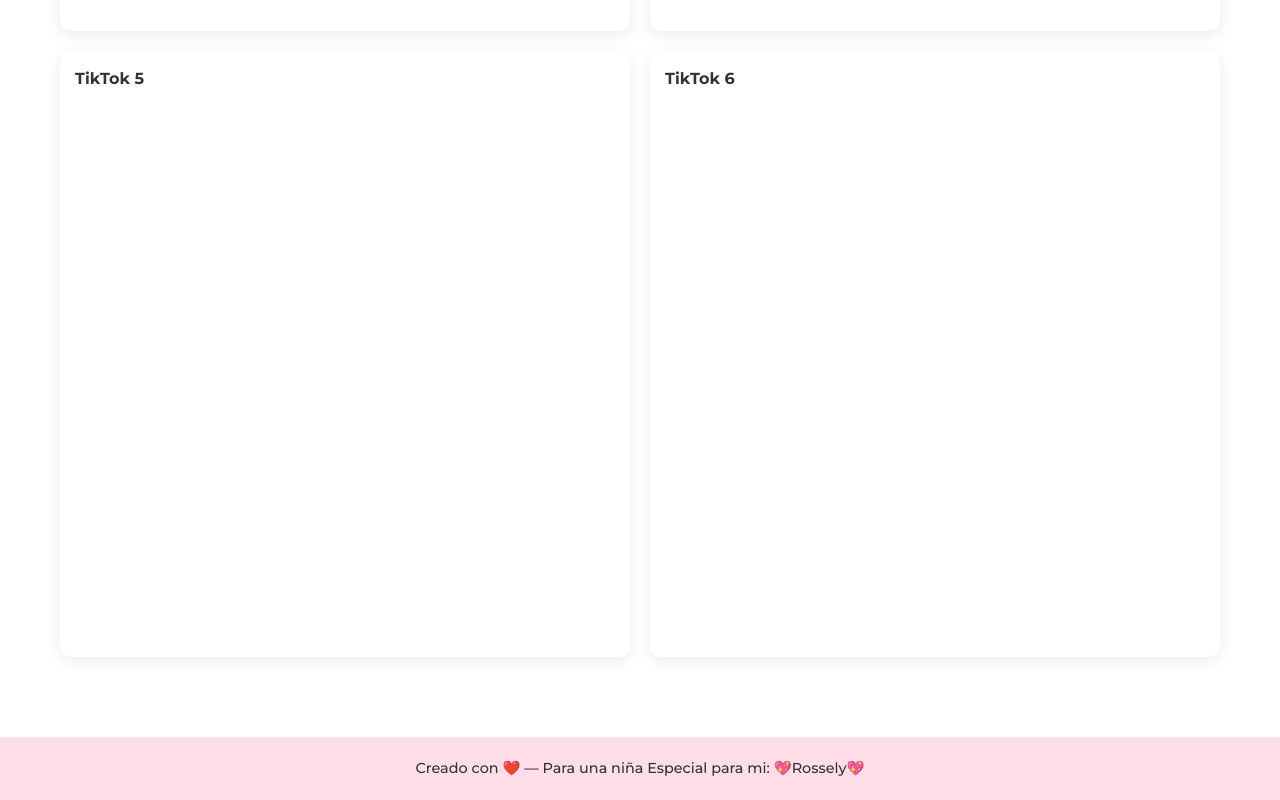
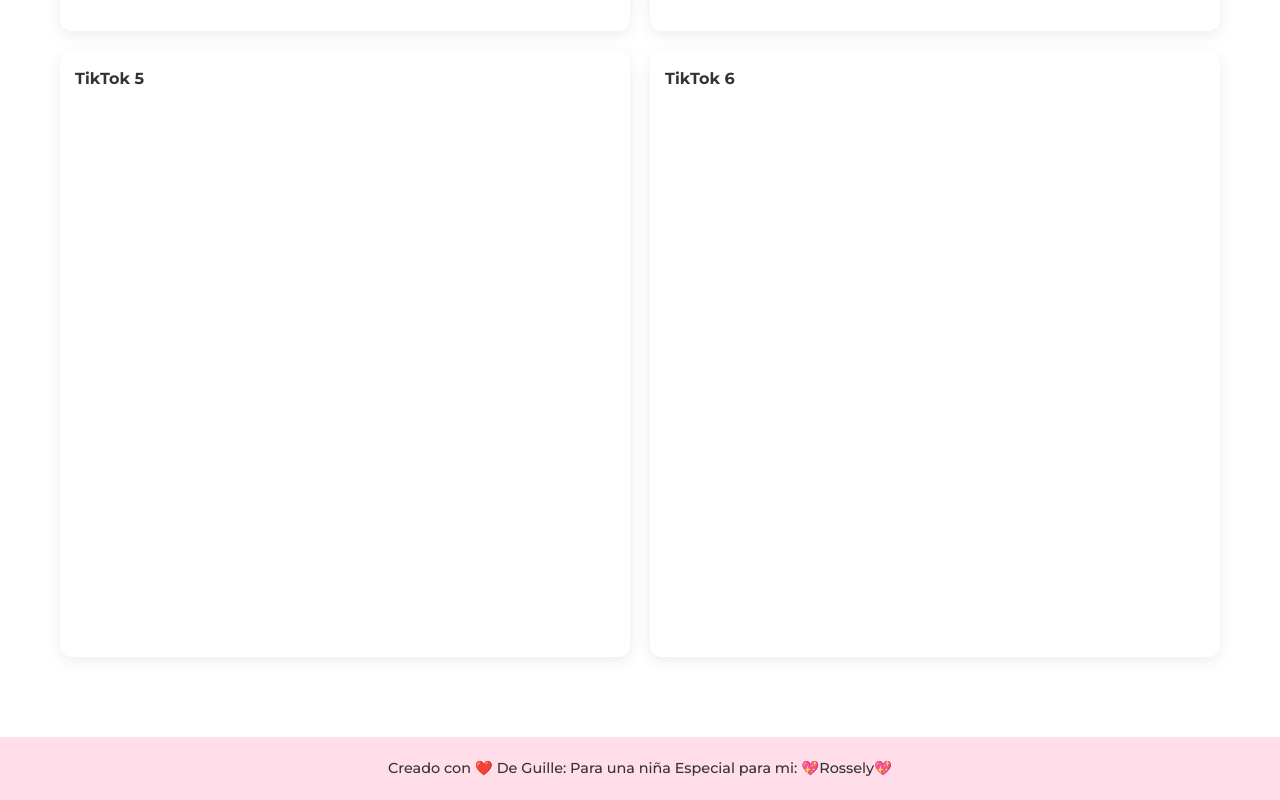
Before and after one commit to juliogmo/Ross_web, a plain HTML site: page index.html in a window 1280 px wide. Shown: the part 3578-4378 px from the top of the page. Drawn offline with nearby package versions, Linux system fonts and the light colour scheme; a script that the page names is missing.

Commit message:
actualización de footer

```diff
--- a/index.html
+++ b/index.html
@@ -193,7 +193,7 @@
 
   <!-- 🟣 FOOTER -->
   <footer>
-    <p>Creado con ❤️ — Para una niña Especial para mi: 💖Rossely💖</p>
+    <p>Creado con ❤️ De Guille: Para una niña Especial para mi: 💖Rossely💖</p>
   </footer>
 
   <!-- Scripts -->
```
